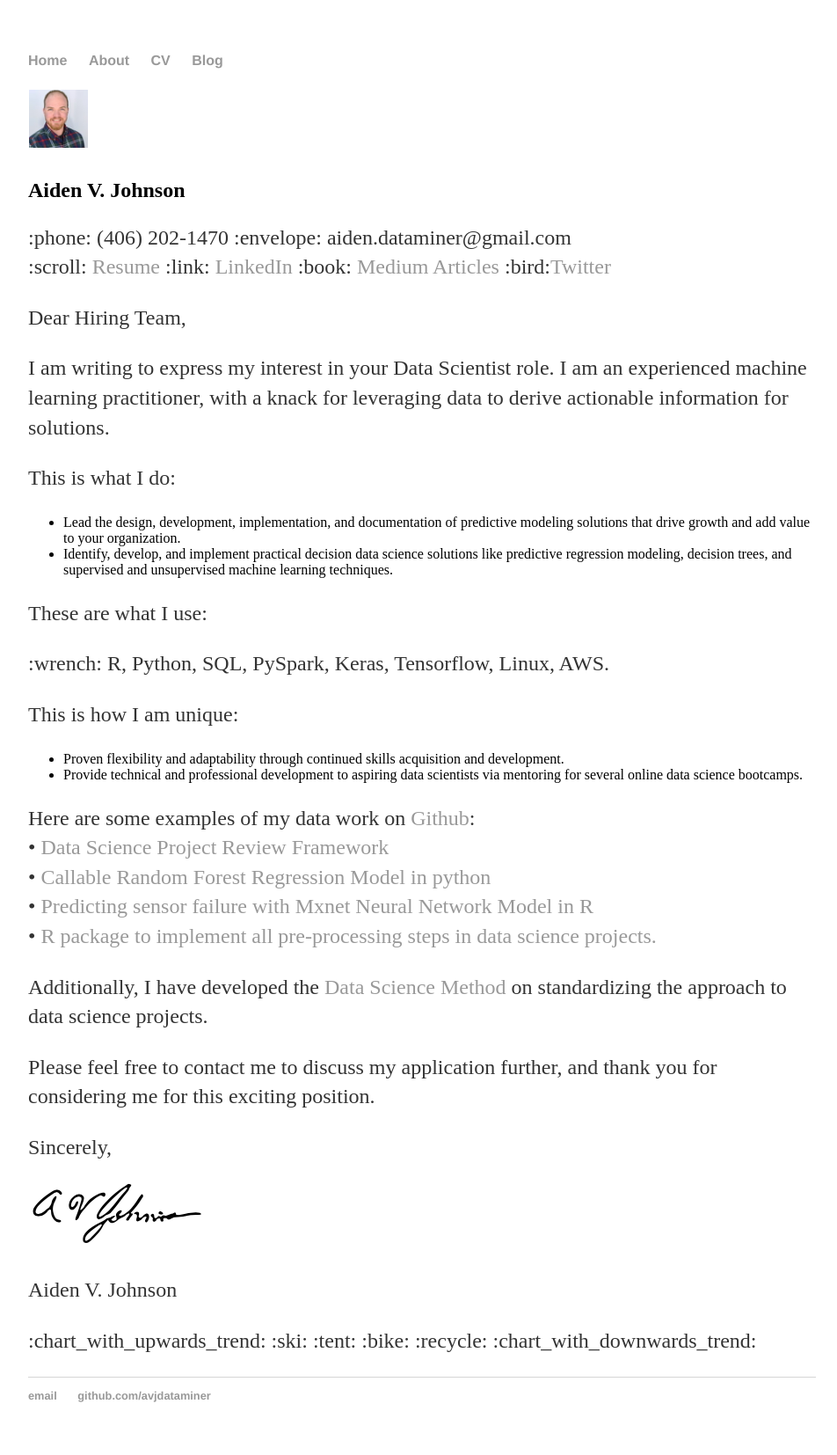
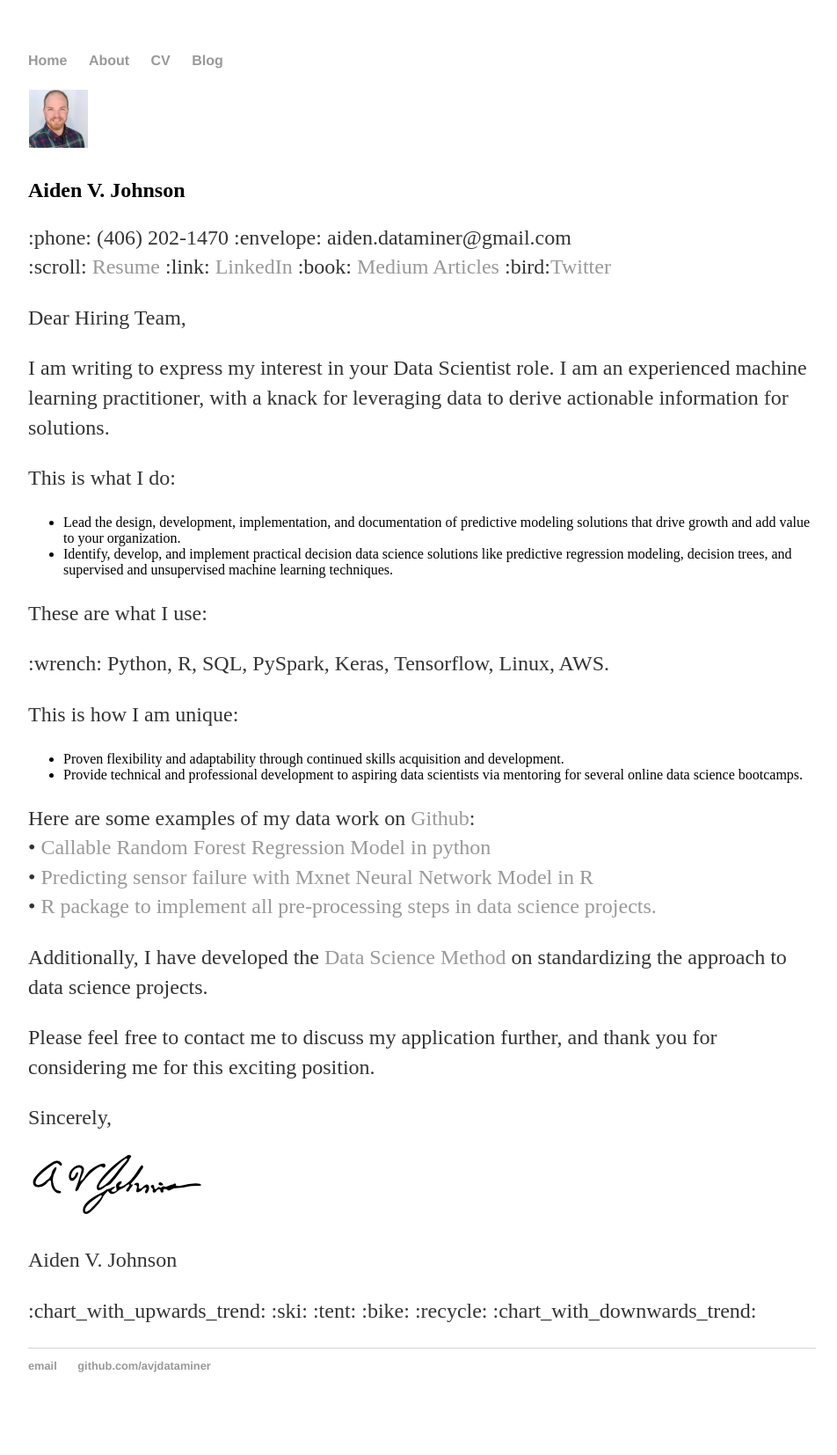
Before and after one commit to AVJdataminer/AVJdataminer.github.io, a Jekyll site: the page built from CoverLetterNONBUS_DS_git.md, in a window 1280 px wide. Shown: the whole page at 88% size, without its empty margins (160-1112 px from the left). Built offline with Jekyll 4.4.1, drawn with Linux system fonts in a browser that asks for light colours; our own code applies the rules of GitHub Pages for plain Markdown files; after the commit the page ends 1620 px from its top, so only the background shows below that.

Commit message:
Update CoverLetterNONBUS_DS_git.md

```diff
--- a/CoverLetterNONBUS_DS_git.md
+++ b/CoverLetterNONBUS_DS_git.md
@@ -13,7 +13,7 @@ This is what I do:
 
 These are what I use:
 
-:wrench: R, Python, SQL, PySpark, Keras, Tensorflow, Linux, AWS.
+:wrench: Python, R, SQL, PySpark, Keras, Tensorflow, Linux, AWS.
 
 
 This is how I am unique:
@@ -22,7 +22,6 @@ This is how I am unique:
 - Provide technical and professional development to aspiring data scientists via mentoring for several online data science bootcamps.
 
 Here are some examples of my data work on [Github](https://github.com/AVJdataminer/):
-•  [Data Science Project Review Framework](https://github.com/AVJdataminer/Model_Review_Methods)
 • [Callable Random Forest Regression Model in python](https://github.com/AVJdataminer/WH)
 • [Predicting sensor failure with Mxnet Neural Network Model in R](https://github.com/AVJdataminer/Sensor)
 • [R package to implement all pre-processing steps in data science projects.](https://github.com/AVJdataminer/Squeaky)
```
